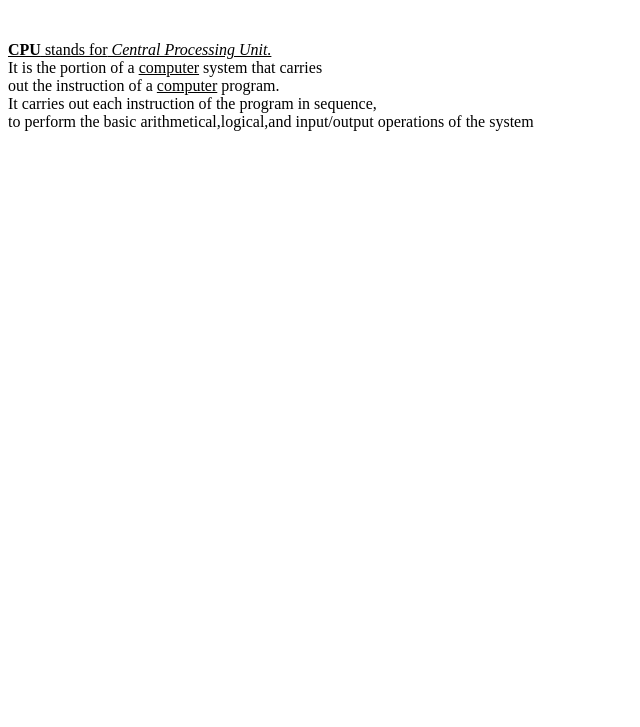
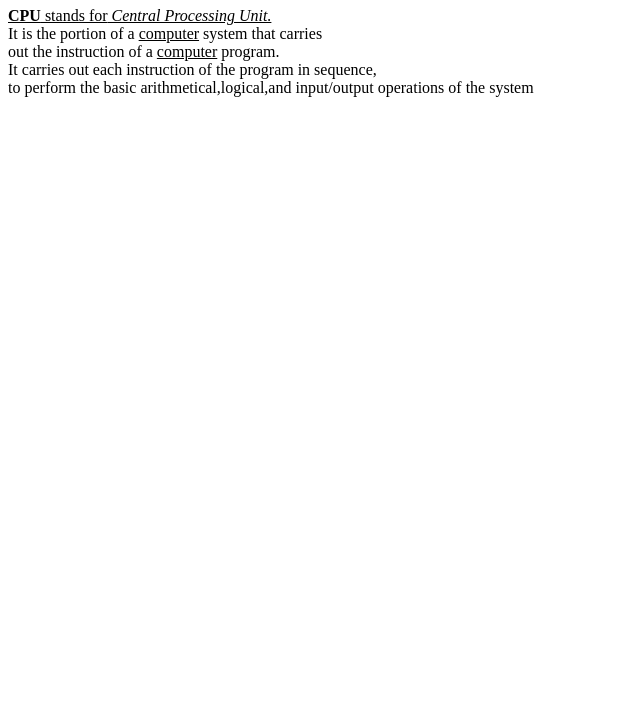
Before and after one commit to iamneo-production/cfafabecefbaaadaeccdfffebaeceaec, a plain HTML site: page public/index.html in a window 1280 px wide. Shown: the part 73-800 px from the top of the page, without its empty margins (0-640 px from the left). Drawn offline with Linux system fonts and the light colour scheme.

Commit message:
Backup Commit

```diff
--- a/public/index.html
+++ b/public/index.html
@@ -1,7 +1,7 @@
 <!DOCTYPE html>
 <html>
     <body>
-        <h1><b>CPU</b></h1><br>
+        <h1><b>CPU</b></h1>
         <p><u><b>CPU</b> stands for<i> Central Processing Unit.</i></u><br>
         It is the portion of a <u> computer</u> system that carries<br>
         out the instruction of a <u>computer</u> program.<br>
```
